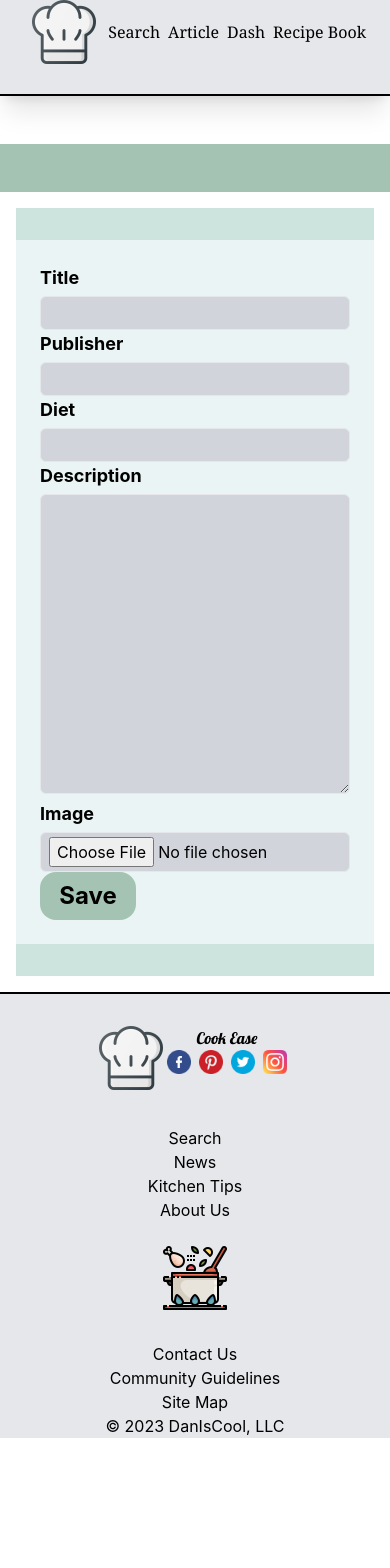
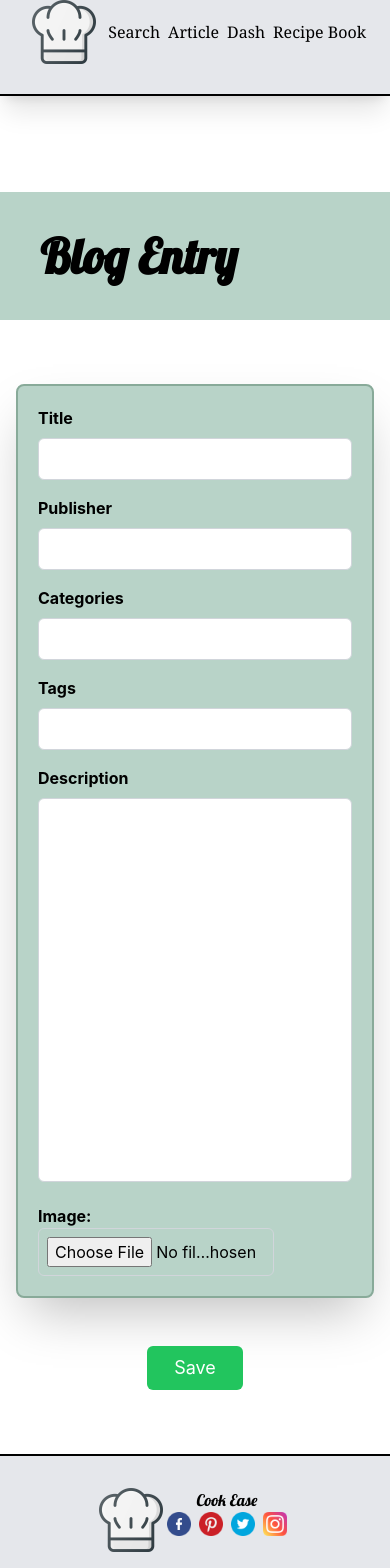
Before and after one commit to aishamashrah/fullstackproject, a React (Create React App) app in the folder cook/: page /News in a window 390 px wide. Shown: the top 1568 px of the page. Before the commit the page ends 1438 px from the top, so only its background shows below. Built offline with nearby package versions, Linux system fonts and the light colour scheme; what tailwind-hamburgers would draw is missing.

Commit message:
Article page Clean altered design to make more modern Added more responsiveness Fixed logic bugs

```diff
--- a/cook/src/Components/Articelpage2/Articelpage2.tsx
+++ b/cook/src/Components/Articelpage2/Articelpage2.tsx
@@ -1,12 +1,11 @@
 import React, { useState, useEffect } from 'react';
-import CookEaseFooter from '../Footer/Footer'
-import CookEaseHeader from '../Header/Header'
+import CookEaseFooter from '../Footer/Footer';
+import CookEaseHeader from '../Header/Header';
 import { ArticelData } from '../../Services/DataService';
-import { Link } from 'react-router-dom'
+import { Link } from 'react-router-dom';
+import DateComponent from '../Recipes/GetDate';
 
 export default function Articelpage2() {
-
-
   const [blogItems, setBlogItems] = useState([]);
   const [articelItems, setArticelItems] = useState([]);
   const [userID, setuserID] = useState(0);
@@ -27,24 +26,21 @@ export default function Articelpage2() {
       reader.onloadend = () => {
         console.log(reader.result);
         setimage(reader.result as string);
-      }
+      };
       reader.readAsDataURL(file);
     }
-  }
-
+  };
 
   useEffect(() => {
     const userInfoString = localStorage.getItem('UserInfo');
     if (userInfoString) {
       const userInfo = JSON.parse(userInfoString);
-      // You can use the userInfo object here
-      // Example: set the publisherName state
       setpublisherName(userInfo.username);
-      console.log(userInfo);
+
     }
+    let Date = DateComponent();
+    setdate(Date);
   }, []);
-
-
 
   const handleSubmit = () => {
     let Data = {
@@ -64,98 +60,99 @@ export default function Articelpage2() {
     console.log(Data);
     ArticelData(Data);
   };
+
   return (
-
     <>
       <CookEaseHeader />
-      <br />
-      <br />
 
-      <div className="">
-        <div className="gap-4 header py-6 sm:px-4 md:p-14">
-          <div className="text-2xl sm:text-3xl md:text-4xl font-lobster">
-            <div>{publisherName}</div>
-          </div>
+      <div className="mt-24 mb-16">
+        <h1 className="text-5xl p-10 font-semibold pl-10 font-lobster bg-[#B8D3C8] m">Blog Entry</h1>
       </div>
 
-        <div className="mx-auto max-w-xl sm:max-w-2xl md:max-w-3xl">
-          <div className="p-4 sm:p-8 md:p-15">
-            <div className="Recipesbg py-8 sm:p-10">
-              <div className="bg2 p-6 sm:p-10  flex-col gap-4 ">
+      <div className="bg-[#B8D3C8] p-5 lg:p-10 rounded-lg mx-4 sm:mx-8 lg:mx-64 shadow-2xl border-2 border-[#88AA99]">
+        <div className="grid grid-cols-1 gap-4">
           <div>
-  <label htmlFor="title" className="text-lg font-bold">
+            <label htmlFor="title" className="font-bold md:text-2xl">
               Title
             </label>
             <input
               id="title"
               type="text"
-    className="border rounded-md px-2 py-1 mt-1 w-full  bg-gray-300"
+              className="w-full p-2 border border-gray-300 rounded-md mt-2 lg:h-12"
               onChange={(e) => settitle(e.target.value)}
             />
-  <label htmlFor="publisher" className="text-lg font-bold mt-4">
+          </div>
+          <div>
+            <label htmlFor="publisher" className="font-bold mt-4 md:text-2xl">
               Publisher
             </label>
             <input
               id="publisher"
               type="text"
-    className="border rounded-md px-2 py-1 mt-1 w-full  bg-gray-300"
+              className="w-full p-2 border border-gray-300 rounded-md mt-2 lg:h-12"
               value={publisherName}
-
             />
-  <label htmlFor="diet" className="text-lg font-bold mt-4">
-    Diet
+          </div>
+          <div>
+            <label htmlFor="categories" className="font-bold mt-4 md:text-2xl">
+              Categories
             </label>
             <input
-    id="diet"
+              id="categories"
               type="text"
-    className="border rounded-md px-2 py-1 mt-1 w-full  bg-gray-300"
+              className="w-full p-2 border border-gray-300 rounded-md mt-2 lg:h-12"
               value={categories}
               onChange={(e) => setTcategories(e.target.value)}
             />
-  <label htmlFor="description" className="text-lg font-bold mt-4">
+          </div>
+          <div>
+            <label htmlFor="tags" className="font-bold mt-4 md:text-2xl">
+              Tags
+            </label>
+            <input
+              id="tags"
+              type="text"
+              className="w-full p-2 border border-gray-300 rounded-md mt-2 lg:h-12"
+              value={Tags}
+              onChange={(e) => setTags(e.target.value)}
+            />
+          </div>
+          <div>
+            <label htmlFor="description" className="font-bold mt-4 md:text-2xl">
               Description
             </label>
             <textarea
               id="description"
-    className="border rounded-md px-2 py-1 mt-1 min-h-[300px] w-full  bg-gray-300"
+              className="w-full p-2 border border-gray-300 rounded-md resize-none h-96 mt-2"
               value={description}
               onChange={(e) => setdescription(e.target.value)}
             ></textarea>
-    <label htmlFor="image" className="text-lg font-bold mt-4 ">
-    Image
+          </div>
+          <div className="w-3/4 inline-block">
+            <label htmlFor="image" className="font-bold mr-2 mt-4 md:text-2xl">
+              Image:
             </label>
             <input
               id="image"
               type="file"
               accept="image/png, image/jpg"
-    className="border rounded-md px-2 py-1 mt-1 w-full bg-gray-300"
-    value={Tags}
+              className="max-w-full p-2 border border-gray-300 rounded-md"
               onChange={handleImage}
             />
-
-</div>
-
-
-
-
-
-
-
-
-                <button className="savebtn h-10 w-24 sm:w-32 md:w-40 flex items-center justify-center" onClick={handleSubmit}>
-                  Save
-                </button>
-
-              </div>
           </div>
         </div>
       </div>
 
+      <div className="flex justify-center mt-12 mb-16">
+        <button
+          className="px-4 py-2 text-white bg-green-500 rounded-md w-24 sm:w-32 md:w-40 text-lg"
+          onClick={handleSubmit}
+        >
+          Save
+        </button>
       </div>
 
       <CookEaseFooter />
     </>
-
-
-  )
+  );
 }
--- /dev/null
+++ b/cook/src/Components/Recipes/GetDate.jsx
@@ -0,0 +1,33 @@
+const DateComponent = () => {
+    const uniqueId = parseInt(
+      (Math.ceil(Date.now() / Math.random() * Math.random())).toString().substring(5, 12)
+    );
+    const currentDate = new Date();
+    const month = currentDate.toLocaleDateString('en-US', { month: 'long' });
+    const day = currentDate.getDate();
+    const year = currentDate.getFullYear();
+
+    const formattedDate = `${month} ${day}${getDaySuffix(day)}, ${year}`;
+
+    function getDaySuffix(day) {
+      if (day >= 11 && day <= 13) {
+        return 'th';
+      }
+
+      const lastDigit = day % 10;
+      switch (lastDigit) {
+        case 1:
+          return 'st';
+        case 2:
+          return 'nd';
+        case 3:
+          return 'rd';
+        default:
+          return 'th';
+      }
+    }
+
+    return formattedDate;
+  };
+
+  export default DateComponent;
--- a/cook/src/Components/Recipes/RecipePostTwo.tsx
+++ b/cook/src/Components/Recipes/RecipePostTwo.tsx
@@ -1,6 +1,7 @@
 import { useState, useEffect } from "react";
 import { PostRecipeData } from "../../Services/DataService";
 import { PostIngredientData } from "../../Services/DataService";
+import DateComponent from "./GetDate";
 
 
 interface Row {
@@ -14,6 +15,7 @@ interface Props {
 }
 
 const RecipiePostTwo = (props: Props) => {
+
   const [rows, setRows] = useState<Row[]>([{ ingredient: "", Weight: 0 }]);
   const [userID, setuserID] = useState(0);
   const [date, setdate] = useState('');
@@ -46,6 +48,7 @@ const RecipiePostTwo = (props: Props) => {
       setpublisherName(userInfo.username);
       setuserID(userInfo.id);
       console.log(userInfo);
+
     }
   }, []);
 
```
Lines whose indentation alone changed are shown as unchanged.
